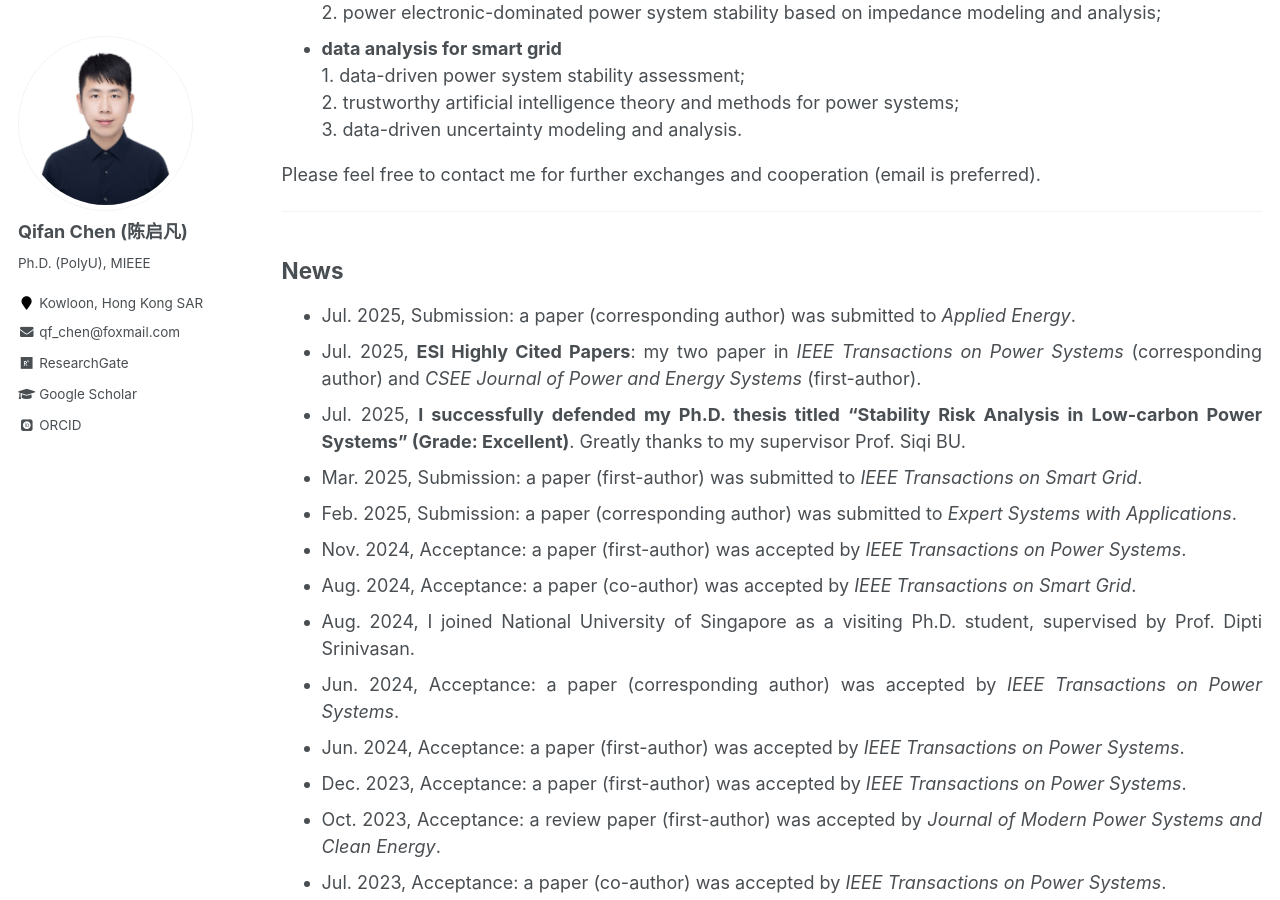
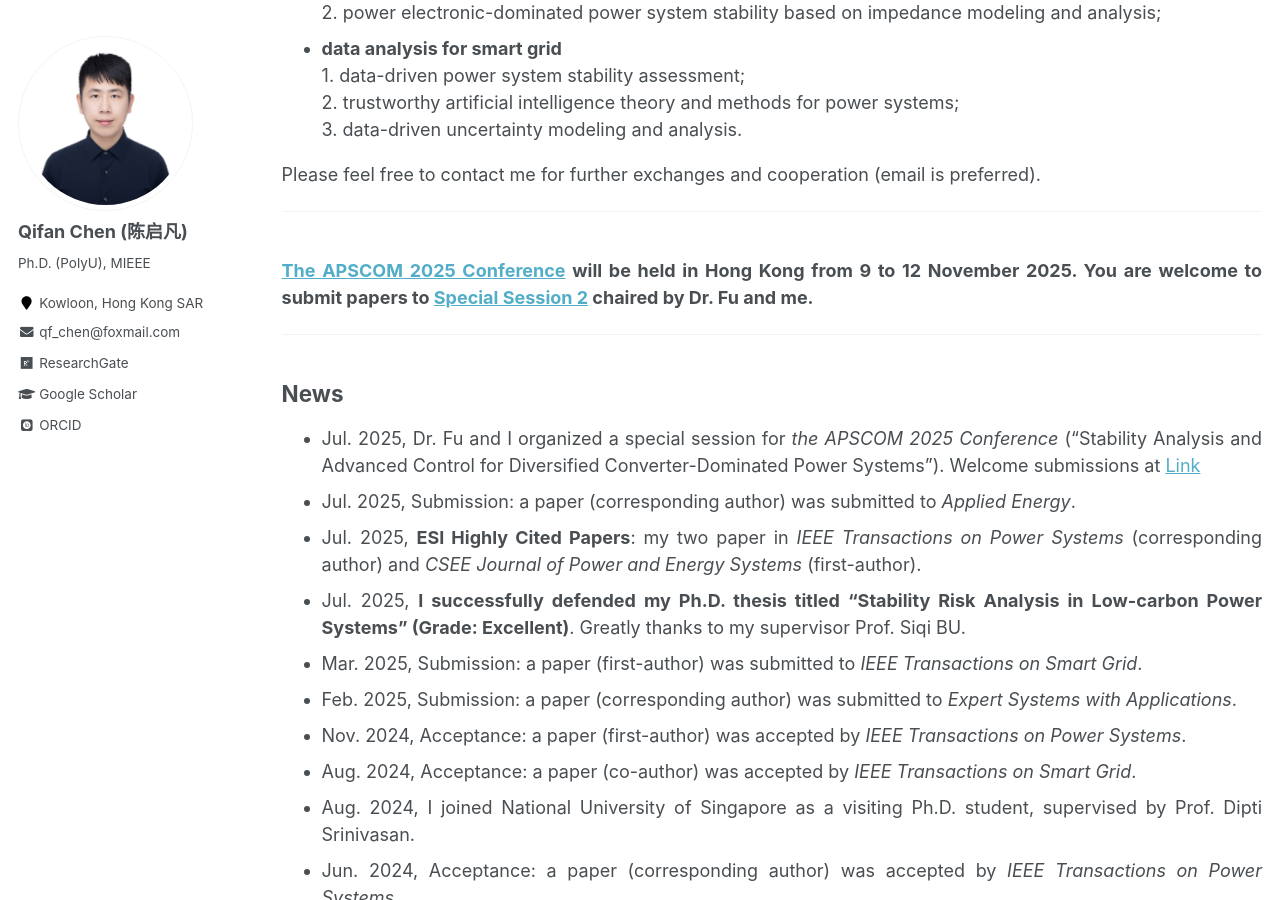
Before and after one commit to ChQf/ChQf.github.io, a Jekyll site: the page built from _pages/about.md, in a window 1280 px wide and 900 px high, scrolled down 405 px. Built offline with Jekyll 4.4.1, drawn with Linux system fonts in a browser that asks for light colours; some web fonts are replaced.

Commit message:
Update about.md

```diff
--- a/_pages/about.md
+++ b/_pages/about.md
@@ -22,10 +22,14 @@ I received my M.Eng. degree in Power System & Automation and B.Eng. degree in El
 <br>3. data-driven uncertainty modeling and analysis.
 
 Please feel free to contact me for further exchanges and cooperation (email is preferred).
+
+___
+<br>**[The APSCOM 2025 Conference](https://www.apscom.org/){:target="_blank"} will be held in Hong Kong from 9 to 12 November 2025. You are welcome to submit papers to [Special Session 2](https://www.apscom.org/call-for-papers/call-for-special-sessions/ss2/){:target="_blank"} chaired by Dr. Fu and me.**
 {: .text-justify}
 ---
 
 ## News
+* Jul. 2025, Dr. Fu and I organized a special session for *the APSCOM 2025 Conference* ("Stability Analysis and Advanced Control for Diversified Converter-Dominated Power Systems"). Welcome submissions at [Link](https://www.apscom.org/call-for-papers/call-for-special-sessions/ss2/){:target="_blank"}
 * Jul. 2025, Submission: a paper (corresponding author) was submitted to *Applied Energy*.
 * Jul. 2025, **ESI Highly Cited Papers**: my two paper in *IEEE Transactions on Power Systems* (corresponding author) and *CSEE Journal of Power and Energy Systems* (first-author).
 * Jul. 2025, **I successfully defended my Ph.D. thesis titled "Stability Risk Analysis in Low-carbon Power Systems" (Grade: Excellent)**. Greatly thanks to my supervisor Prof. Siqi BU.
```
